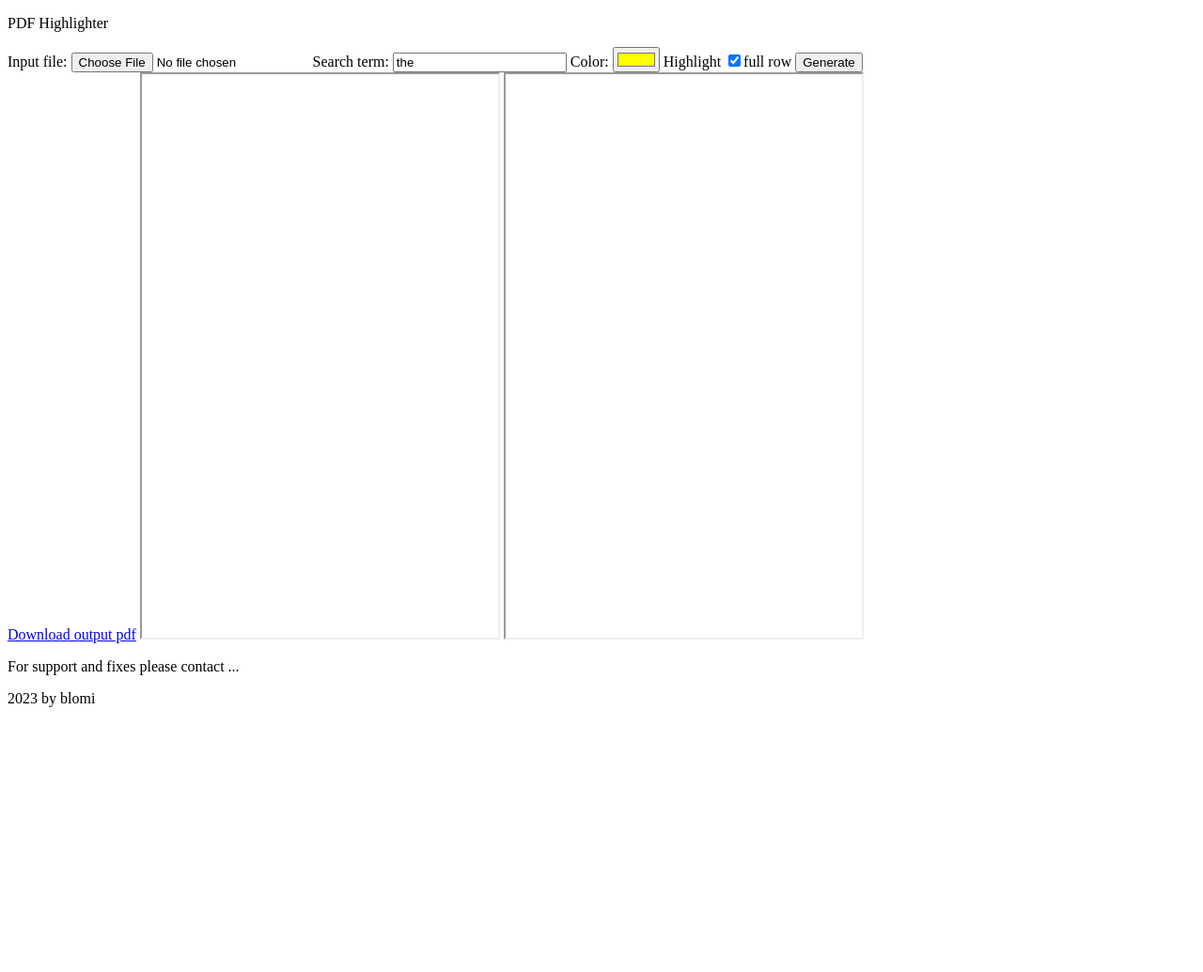
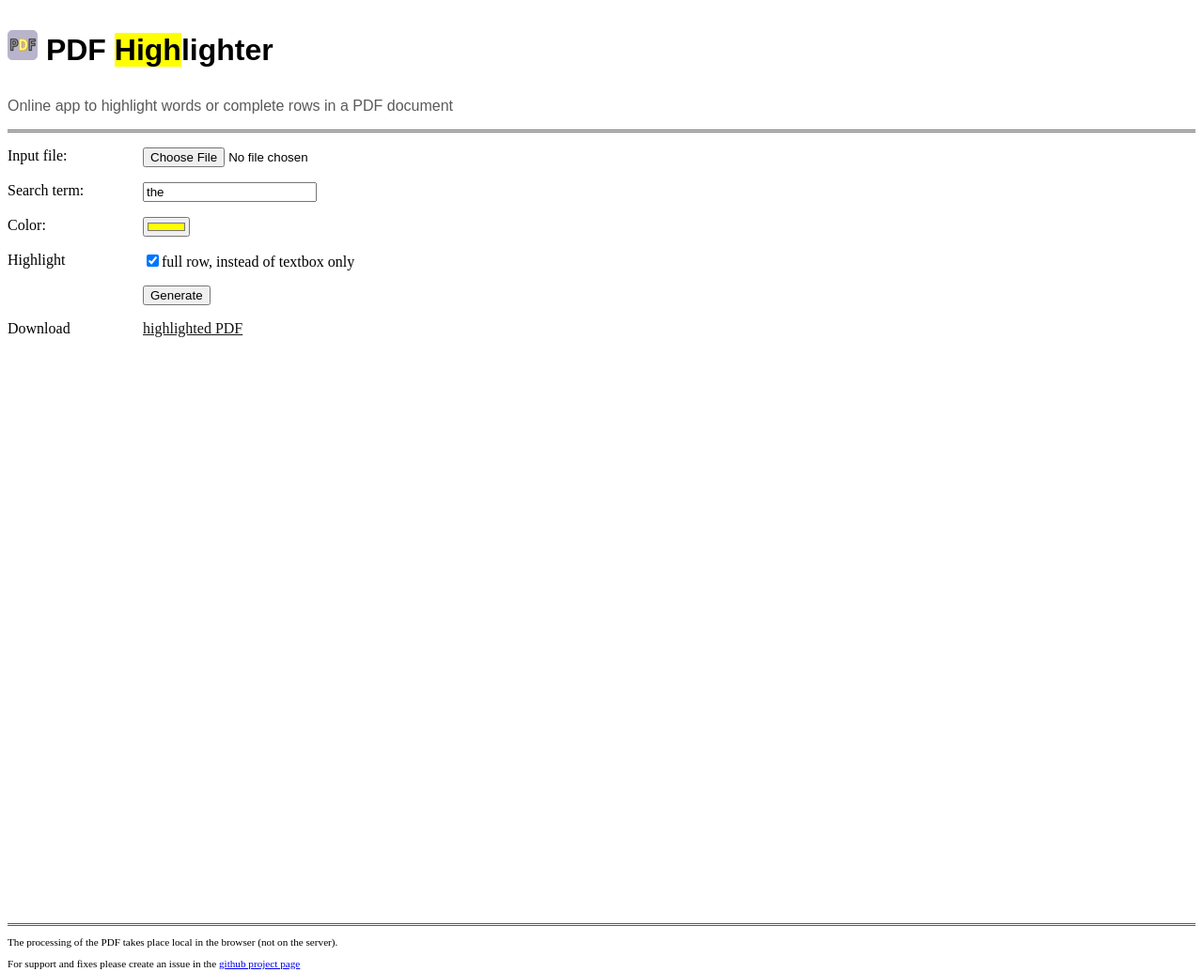
Before and after one commit to imolb/pdfhighlighter, a plain HTML site: page index.html in a window 1280 px wide. Shown: the whole page at 94% size. Before the commit the page ends 800 px from the top, so only its background shows below. Drawn offline with Linux system fonts and the light colour scheme.

Commit message:
#1 initial layout of page

```diff
--- a/index.html
+++ b/index.html
@@ -21,41 +21,109 @@
     <meta name="theme-color" content="#ffffff">
 
     <title>PDF Highlighter</title>
+
+    <style>
+      header {
+        border-bottom: 3px rgb(90 90 90) double;
+      }
+
+      header > p.title {
+        font-size: 2rem;
+        font-weight: bold;
+        font-family: sans-serif;
+      }
+
+      header > p.subtitle {
+        fons-size: 0.7rem;
+        font-family:sans-serif;
+        color: rgb(90 90 90);
+      }
+
+      .highlight {
+        background-color: yellow;
+      }
+
+      form > div {
+        min-width: 9rem;
+        float: left;
+        min-height: 2rem;
+      }
+
+      #color {
+        height: 1.3rem;
+      }
+
+      #outputPdf {
+        width: 100%;
+        height: 600px;
+        visibility: hidden;
+      }
+
+      .active {
+        pointer-event: auto;
+      }
+
+      .inactive {
+        pointer-events: none;
+        color: rgb(20 20 20);
+      }
+
+      footer {
+        border-top: 3px rgb(90 90 90) double;
+        font-size: 0.7rem;
+      }
+
+    </style>
   </head>
 
   <body>
     <header>
-      <p>PDF Highlighter</p>
+      <p class="title"><img src="icon/favicon-32x32.png"/> PDF <span class="highlight">High</span>lighter</p>
+      <p class="subtitle">Online app to highlight words or complete rows in a PDF document</p>
     </header>
 
     <main>
       <form action="javascript:generateOutputPdf()">
-        <label>Input file:
+        <p>
+          <div><label>Input file:</label></div>
           <input id="file" type="file" size="50" accept="application/pdf">
-        </label>
+        </p>
 
-        <label>Search term: </label>
-        <input type="search" id="searchTerm" value="the">
+        <p>
+          <div><label>Search term: </label></div>
+          <input type="search" id="searchTerm" value="the">
+        </p>
 
-        <label>Color: </label><input type="color" value="#ffff00" id="color">
+        <p>
+          <div><label>Color: </label></div>
+          <input type="color" value="#ffff00" id="color">
+        </p>
 
-        <label>Highlight </label>
-        <input type="checkbox" id="highlightRow" checked="checked">full row
+        <p>
+          <div><label>Highlight </label></div>
+          <input type="checkbox" id="highlightRow" checked="checked">full row, instead of textbox only
+        </p>
 
-        <button id="generate">Generate</button>
+        <p>
+          <div></div>
+          <button id="generate">Generate</button>
+        </p>
+
+        <p>
+          <div>Download</div>
+          <a id="link" href="about:blank" class="inactive">highlighted PDF</a>
+        </p>
       </form>
-      <a id="link" href="about:blank">Download output pdf</a>
+      <p>
 
-      <iframe id="inputPdf" style="width: 30%; height: 600px;" src="about:blank"></iframe>
-      <iframe id="outputPdf" style="width: 30%; height: 600px;" src="about:blank"></iframe>
+      </p>
 
-
-
+      <iframe id="outputPdf" src="about:blank"></iframe>
     </main>
 
     <footer>
-      <p>For support and fixes please contact ...</p>
-      <p>2023 by blomi</p>
+      <p>The processing of the PDF takes place local in the browser (not on the server).</p>
+      <p>For support and fixes please create an issue in the <a href="https://github.com/imolb/pdfhighlighter/issues">github project page</a></p>
     </footer>
   </body>
 </html>
--- a/pdfhighlight.js
+++ b/pdfhighlight.js
@@ -57,16 +57,33 @@ async function readUploadFile (inputFile) {
   })
 }
 
+function guiReset() {
+  document.getElementById('generate').removeAttribute('disabled')
+  document.getElementById('link').setAttribute('class', 'inactive')
+  document.getElementById('outputPdf').setAttribute('style', 'visibility:hidden')
+}
+
+function guiProcessing() {
+  document.getElementById('generate').setAttribute('disabled', 'true')
+  document.getElementById('link').setAttribute('class', 'inactive')
+  document.getElementById('outputPdf').setAttribute('style', 'visibility:hidden')
+}
+
+function guiProcessed() {
+  document.getElementById('generate').removeAttribute('disabled')
+  document.getElementById('link').setAttribute('class', 'active')
+  document.getElementById('outputPdf').setAttribute('style', 'visibility:visible')
+}
+
 // main function called by the "Generate" button in the GUI
 async function generateOutputPdf () {
   const pdfjsLib = window.pdfjsLib
   pdfjsLib.GlobalWorkerOptions.workerSrc = 'https://unpkg.com/pdfjs-dist/build/pdf.worker.js'
 
-  // TODO Disable "Generate" button
-  // TODO Show some "progress" indicator
+  // Disable buttons/links while processing
+  guiProcessing()
 
   // Clear pdf view frames
-  document.getElementById('inputPdf').src = 'about:blank'
   document.getElementById('outputPdf').src = 'about:blank'
 
   // Read input parameters from HTML form
@@ -88,10 +105,8 @@ async function generateOutputPdf () {
     fileContent = await readHostedFile('demo.pdf')
   }
 
-  // show provided PDF file in left frame
+  // Load the document via PDFlib to modify the document
   const pdfDoc = await window.PDFLib.PDFDocument.load(fileContent)
-  const pdfDataUri1 = await pdfDoc.saveAsBase64({ dataUri: true })
-  document.getElementById('inputPdf').src = pdfDataUri1
 
   // Load the document again via PDF.js which supports search features within the PDF
   const loadingTask = await pdfjsLib.getDocument(fileContent)
@@ -105,7 +120,8 @@ async function generateOutputPdf () {
   // show generated PDF in right frame
   // TODO: 2x outputPdfDoc.save bzw. saveAsBase64; avoid one?
   const pdfDataUri = await pdfDoc.saveAsBase64({ dataUri: true })
-  document.getElementById('outputPdf').src = pdfDataUri
+  const iframe = document.getElementById('outputPdf');
+  iframe.src = pdfDataUri
 
   // Update download link
   const downloadPdf = await pdfDoc.save()
@@ -114,4 +130,6 @@ async function generateOutputPdf () {
   const binaryData = []
   binaryData.push(downloadPdf)
   link.href = URL.createObjectURL(new Blob(binaryData, { type: 'application/pdf' }))
+
+  guiProcessed();
 }
```
